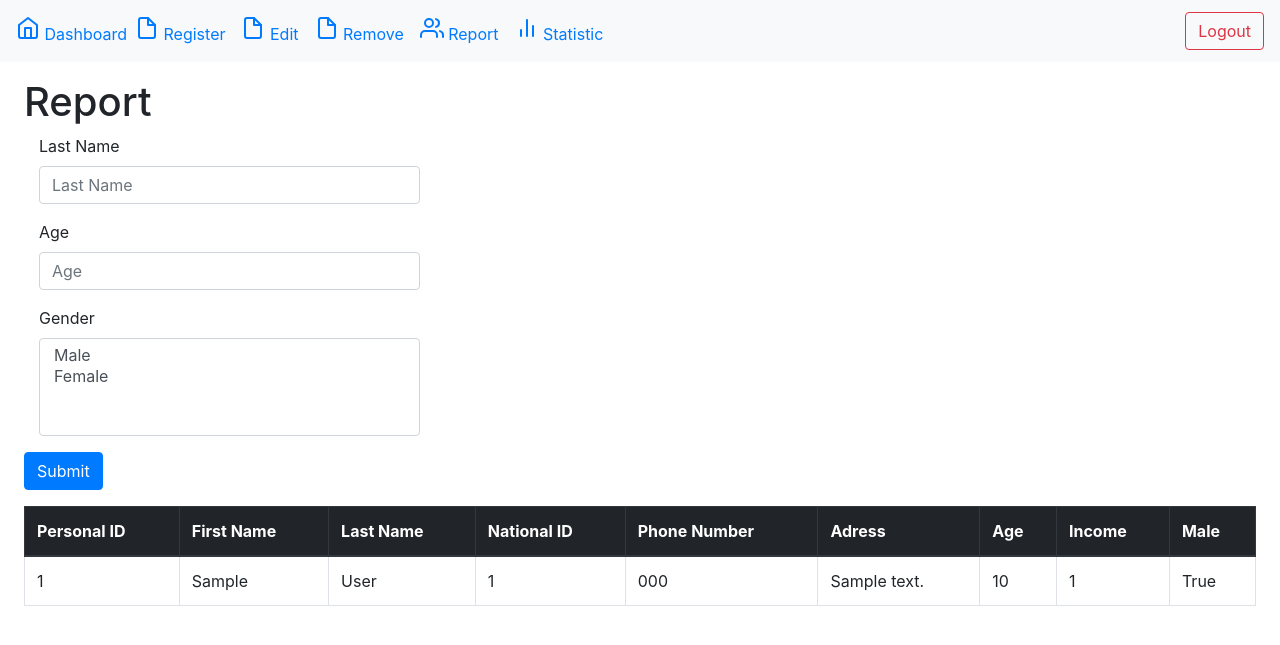
After one commit to m3hransh/IE_project, a Flask app: page /report in a window 1280 px wide. The commit adds this page. Shown: the top 645 px of the page. Run offline with Flask 2, Linux system fonts and the light colour scheme; a user stored in the database is signed in; tables that the repository leaves empty hold one stand-in row (values such as "Sample post"); some libraries are stand-ins or nearby versions.

Commit message:
Report Page

```diff
--- a/app/main/forms.py
+++ b/app/main/forms.py
@@ -1,5 +1,5 @@
 from flask_wtf import FlaskForm
-from wtforms import StringField, PasswordField, BooleanField, SubmitField, RadioField
+from wtforms import StringField, PasswordField, BooleanField, SubmitField, RadioField, SelectMultipleField
 from wtforms.validators import DataRequired, Length, Email, Regexp, EqualTo
 from wtforms import ValidationError
 from ..models import Employee
@@ -30,8 +30,8 @@ class RegistrationForm(FlaskForm):
     address = StringField('Address', validators=[DataRequired()])
     age = StringField('Age', validators=[
         DataRequired(),
-        Regexp(r'^\d{1,3}$', 0, Regexp(
-            'Age should be valid number'))
+        Regexp(r'^\d{1,3}$', 0,
+            'Age should be valid number')
     ])
     income = StringField('Income', validators=[
         DataRequired(),
@@ -55,3 +55,14 @@ class RegistrationForm(FlaskForm):
         emp = Employee.query.filter_by(phone_number=field.data).first()
         if emp and emp.personel_id != self.personel_id.data:
             raise ValidationError('Phone number is already registered.')
+
+class ReportForm(FlaskForm):
+    last_name = StringField('Last Name', validators=[
+        Length(0, 64),
+        Regexp(r'^[A-za-z]*$', 0, 'First Name must have only letters')])
+
+    age = StringField('Age', validators=[
+        Regexp(r'^\d{0,3}$', 0, 'Age should be valid number')
+    ])
+    married = SelectMultipleField(u'Gender',
+        choices=[('male', 'Male'), ('female', 'Female')])
--- a/app/main/views.py
+++ b/app/main/views.py
@@ -3,15 +3,40 @@ from flask import render_template, session, redirect, url_for, flash, request
 from . import main
 from .. import db
 from ..models import Employee
-from .forms import RegistrationForm
+from .forms import RegistrationForm, ReportForm
 from flask_login import login_required
 
 
-@main.route('/', methods=['GET', 'POST'])
+@main.route('/')
 @login_required
 def index():
     employees = Employee.query.all()
     return render_template('index.html', employees=employees)
+
+
+@main.route('/report', methods=['GET', 'POST'])
+@login_required
+def report():
+    form = ReportForm()
+    employees = Employee.query
+    if request.method == 'POST' and form.validate_on_submit():
+        if form.last_name.data:
+            employees =\
+                employees.filter_by(last_name=form.last_name.data)
+        if form.age.data:
+            employees =\
+                employees.filter_by(age=form.age.data)
+        print(form.married.data)
+        if len(form.married.data) == 1:
+            if 'male' in form.married.data:
+                employees =\
+                    employees.filter_by(gender=True)
+            else:
+                employees =\
+                    employees.filter_by(gender=False)
+
+
+    return render_template('report.html', employees=employees.all(), form=form)
 
 
 @main.route('/register', methods=['GET', 'POST'])
@@ -19,7 +44,7 @@ def index():
 def register():
     form = RegistrationForm()
     if form.validate_on_submit():
-        gender = {'Male':True, 'Female':False}
+        gender = {'Male': True, 'Female': False}
         employee = Employee(
             personel_id=form.personel_id.data,
             first_name=form.first_name.data,
@@ -64,7 +89,7 @@ def edit():
                 personel_id=form.personel_id.data
             ).first()
         if employee and form.validate_on_submit():
-            gender = {'Male':True, 'Female':False}
+            gender = {'Male': True, 'Female': False}
             employee.first_name = form.first_name.data
             employee.last_name = form.last_name.data
             employee.national_id = form.national_id.data
@@ -74,7 +99,6 @@ def edit():
             employee.age = form.age.data
             employee.income = form.income.data
             employee.gender = gender[form.gender.data]
-
 
             db.session.add(employee)
             db.session.commit()
@@ -113,7 +137,7 @@ def stats():
     stats['married'] = len([e for e in emps if e.married == True])
     stats['single'] = len(emps) - stats['married']
     stats['million_income'] = len([e for e in emps if e.income > 1000000])
-    if len(emps) >0:
+    if len(emps) > 0:
         stats['max_income_user'] = max(emps, key=lambda x: x.income)
         stats['min_income_user'] = min(emps, key=lambda x: x.income)
         stats['income_sum'] = sum([e.income for e in emps])
--- a/app/templates/_tableview.html
+++ b/app/templates/_tableview.html
@@ -1,6 +1,6 @@
 {% macro render_table(rows, headers, key_map) %}
 <div class="table-responsive text-nowrap">
-<table id="datatable" class="table table-striped table-bordered">
+<table id="datatable" class="table table-hover table-bordered">
     <thead class="thead-dark">
     <tr>
     {% for header in headers %}
--- a/app/templates/base.html
+++ b/app/templates/base.html
@@ -75,7 +75,7 @@
               </a>
             </li>
             <li class="nav-item">
-              <a class="nav-link" href="#">
+              <a class="nav-link" href="{{ url_for('main.report') }}">
                 <svg xmlns="http://www.w3.org/2000/svg" width="24" height="24" viewBox="0 0 24 24" fill="none"
                   stroke="currentColor" stroke-width="2" stroke-linecap="round" stroke-linejoin="round"
                   class="feather feather-users">
--- a/app/templates/index.html
+++ b/app/templates/index.html
@@ -8,7 +8,7 @@
     }
 {% endblock style %}
 {% block page_content %}
-    <div class="row page-header">
+    <div class="page-header">
         <h1>Employees</h1>
     </div>
     {% set table_key = ['personel_id',
--- /dev/null
+++ b/app/templates/report.html
@@ -0,0 +1,63 @@
+{% extends 'base.html' %}
+{% import 'bootstrap/wtf.html' as wtf %}
+{% from '_tableview.html' import render_table %}
+{% from "_formhelper.html" import render_field%}
+{% block style %}
+
+tr[data-id]{
+cursor:pointer;
+}
+{% endblock style %}
+{% set table_key = ['personel_id',
+'first_name',
+'last_name',
+'national_id',
+'phone_number',
+'address',
+'age',
+'income',
+'gender']%}
+{% set key_map = {'personel_id':'Personal ID',
+'first_name':'First Name',
+'last_name':'Last Name',
+'national_id':'National ID',
+'phone_number':'Phone Number',
+'address': 'Adress',
+'age': 'Age',
+'income': 'Income',
+'gender': 'Male'}%}
+{% block page_content %}
+<div class="page-header">
+<h1>Report</h1>
+</div>
+<form action="" method="post" class="form" role="form">
+    {{ form.csrf_token() }}
+    <d1>
+        <div class="col-md-4">
+            {{ render_field(form.last_name) }}
+            {{ render_field(form.age) }}
+            {{ wtf.form_field(form.married) }}
+        </div>
+    </d1>
+    <p><input type=submit class='btn btn-primary'>
+</form>
+{{render_table(employees, table_key, key_map)}}
+{% endblock page_content %}
+
+{% block scripts %}
+{{ super() }}
+<script>
+
+    document.addEventListener("DOMContentLoaded", () => {
+        const rows = document.querySelectorAll("tr[data-id]");
+        console.log(rows);
+        rows.forEach(row => {
+            row.addEventListener('click', () => {
+                window.location.href = `/edit?user_id=${row.dataset.id}`;
+                console.log(rows);
+            });
+        })
+    })
+</script>
+
+{% endblock scripts %}
```
